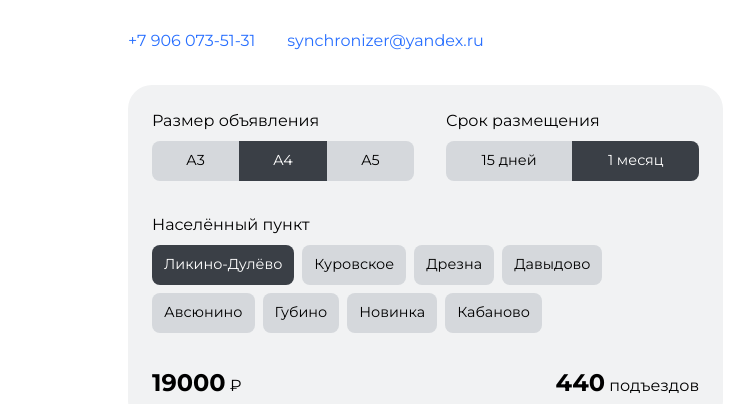
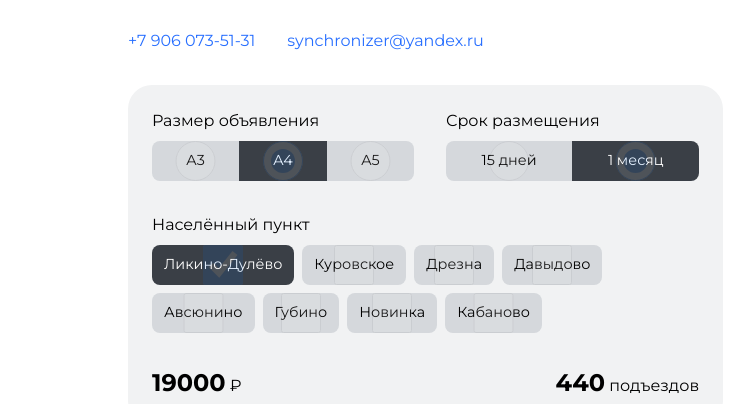
Before and after one commit to synchronizer/reklama-oz, a plain HTML site: page index.html in a window 1280 px wide. Shown: the part 175-579 px from the top of the page, 0-750 px from the left. Drawn offline with Linux system fonts and the light colour scheme.

Commit message:
Second commit

```diff
--- a/index.html
+++ b/index.html
@@ -149,6 +149,7 @@
       height: var(--button-height);
       align-items: stretch;
       font-size: var(--button-font-size);
+      isolation: isolate;
     }
 
     .radiobutton__item {
@@ -164,8 +165,9 @@
     .radiobutton__input {
       position: absolute;
       inset: 0;
-      opacity: 0;
+      opacity: 0.1;
       cursor: pointer;
+      z-index: 2;
     }
 
     .radiobutton__item:first-child {
@@ -194,6 +196,7 @@
       background-color: var(--button-bg);
       border-radius: var(--button-border-radius);
       padding-inline: var(--button-padding-inline);
+      isolation: isolate;
     }
 
     .checkbutton:has(.checkbutton__input:checked) {
@@ -204,7 +207,8 @@
     .checkbutton__input {
       position: absolute;
       inset: 0;
-      opacity: 0;
+      opacity: 0.1;
+      z-index: 2;
     }
 
     #city {
```
